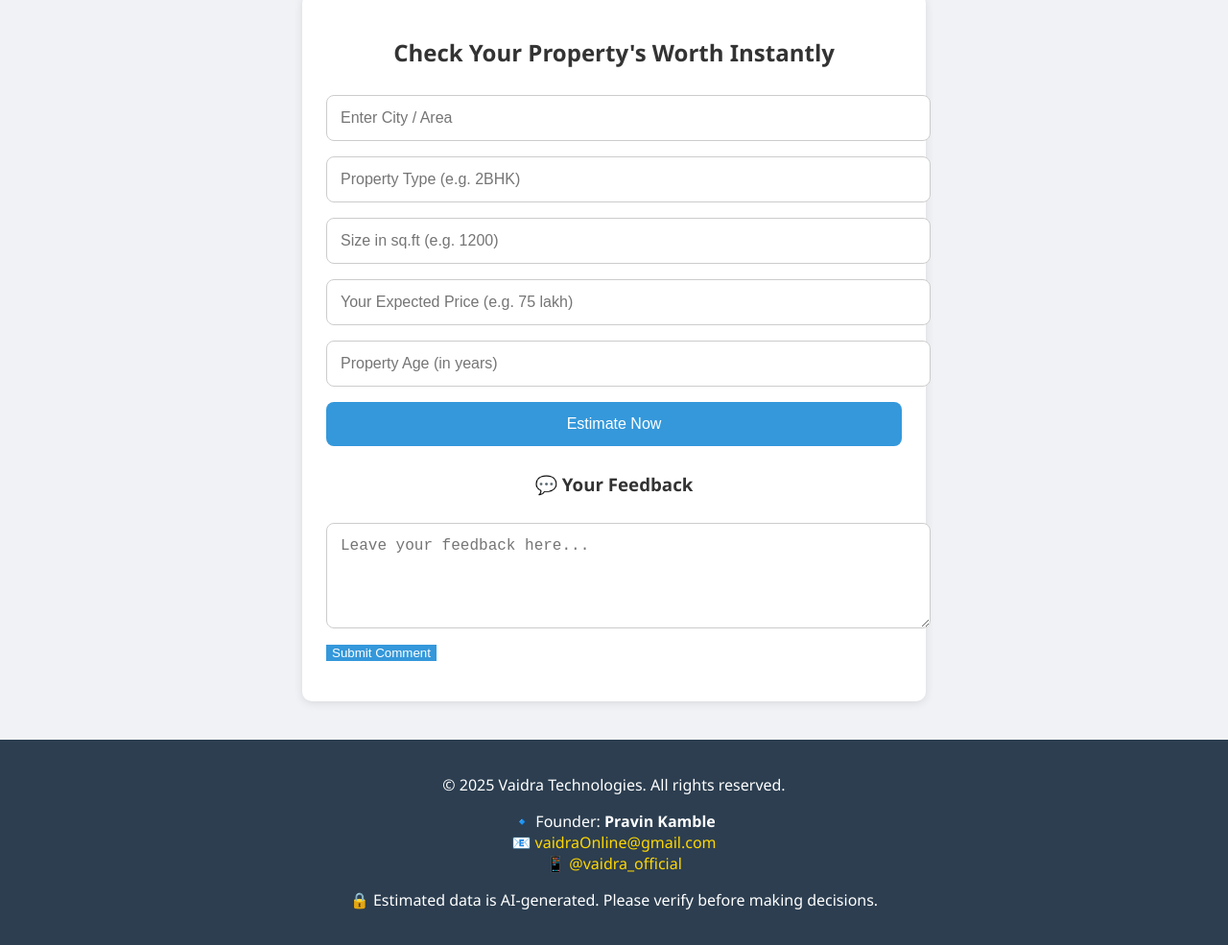
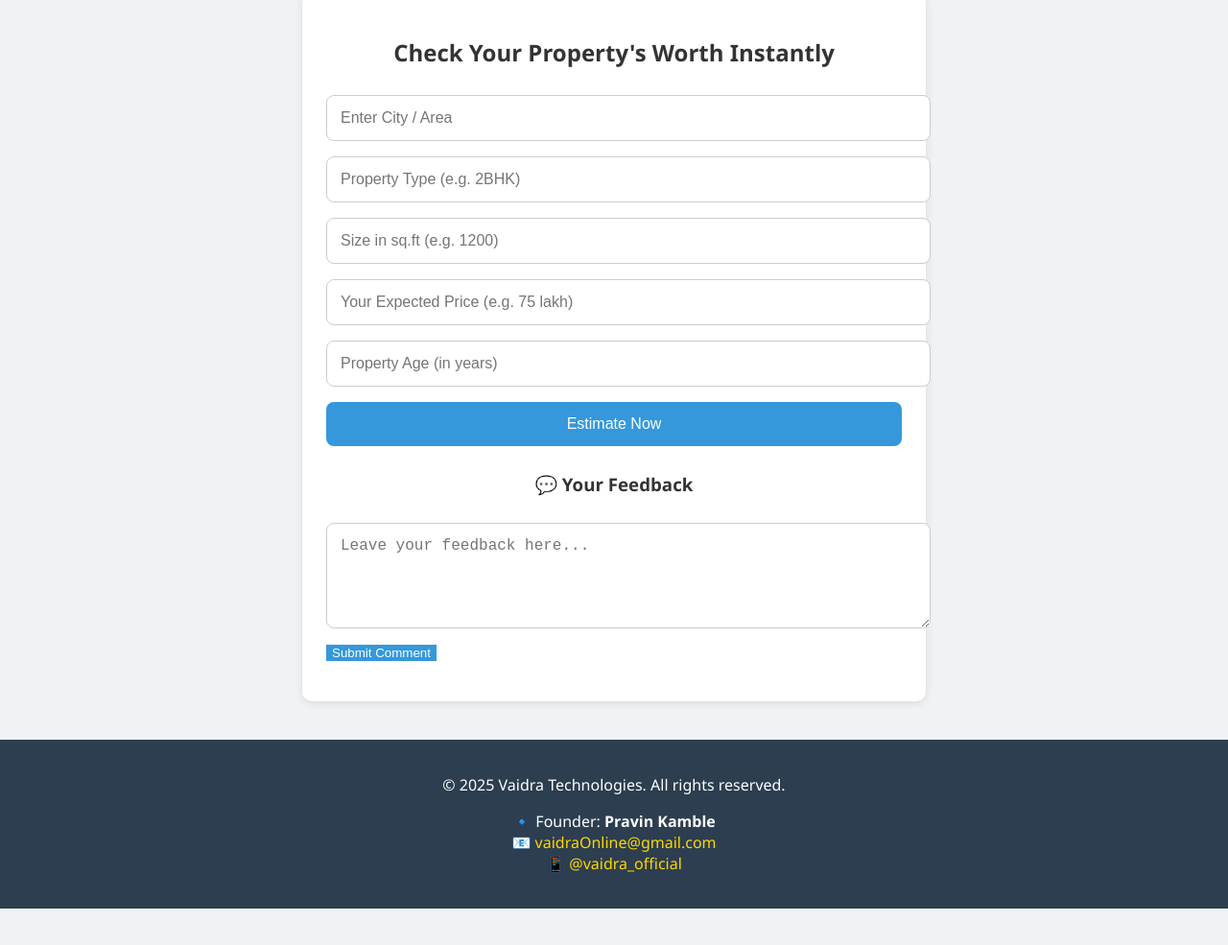
Before and after one commit to prash-0120/vaidra, a plain HTML site: page index.html in a window 1280 px wide. Shown: the part 337-1322 px from the top of the page at 96% size. After the commit the page ends 1284 px from the top, so only its background shows below. Drawn offline with Linux system fonts and the light colour scheme.

Commit message:
Update index.html

```diff
--- a/index.html
+++ b/index.html
@@ -41,18 +41,14 @@
     </section>
   </main>
 
-  <footer>
+<footer>
     <p>© 2025 Vaidra Technologies. All rights reserved.</p>
     <p>
       🔹 Founder: <strong>Pravin Kamble</strong><br>
       📧 <a href="mailto:vaidraOnline@gmail.com">vaidraOnline@gmail.com</a><br>
       📱 <a href="https://instagram.com/vaidra_official" target="_blank">@vaidra_official</a>
     </p>
-    <p>
-      🔒 Estimated data is AI-generated. Please verify before making decisions.
-    </p>
   </footer>
-
   <script src="script.js"></script>
 </body>
 </html>
```
